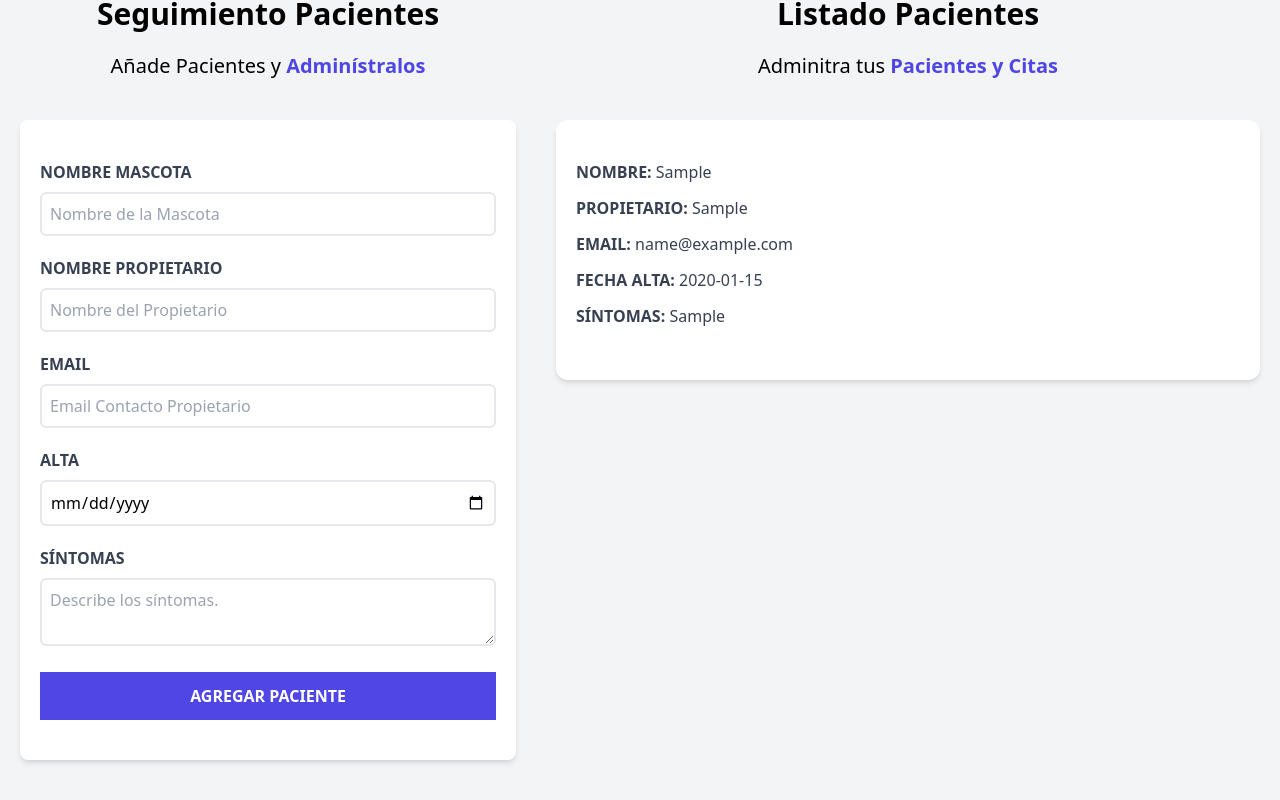
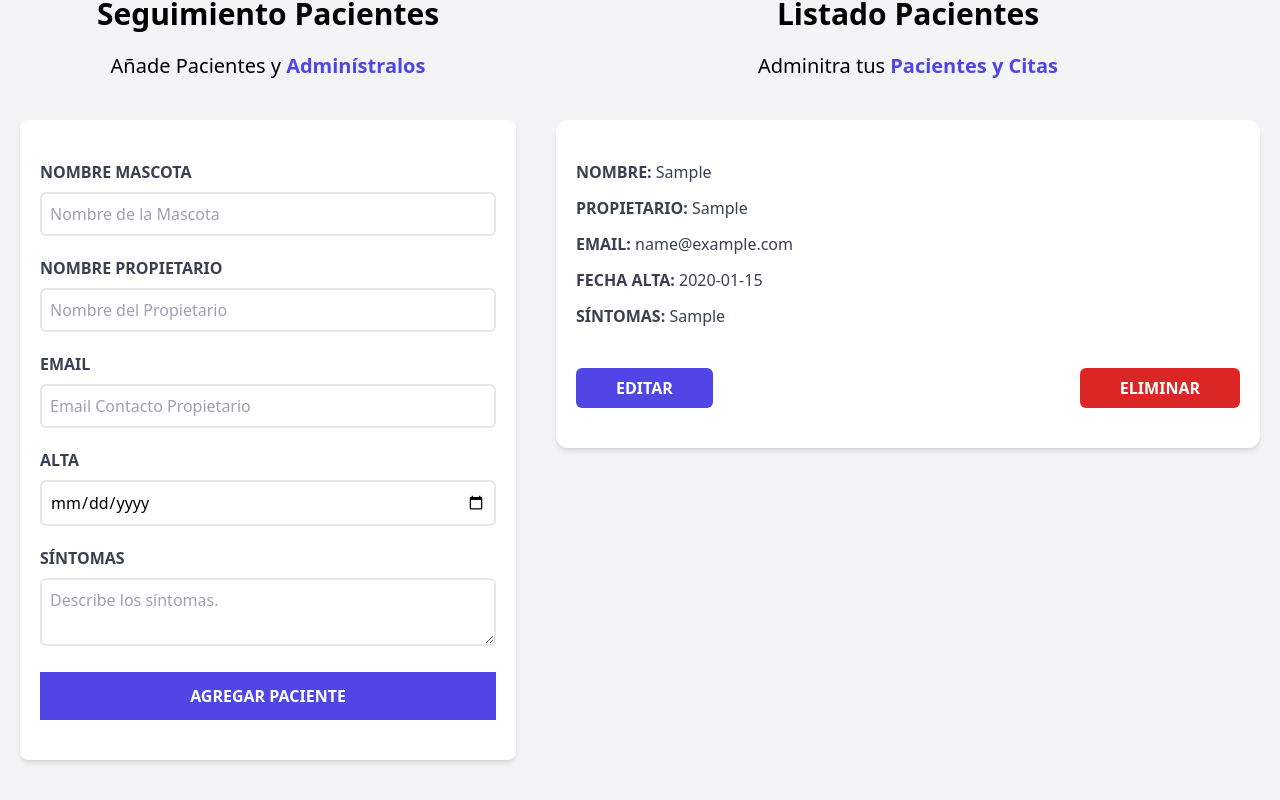
Before and after one commit to CarlosCrisonG/Appointment-RB, a React (Vite) app: page / in a window 1280 px wide. Both pictures are taken after typing "Sample", "Sample", "name@example.com", "2020-01-15", "Sample" into the empty fields and a click on the input "Agregar Paciente". Shown: the part 180-980 px from the top of the page. Built offline with nearby package versions, Linux system fonts and the light colour scheme.

Commit message:
Boton Editar y Eliminar Creados

```diff
--- a/src/App.jsx
+++ b/src/App.jsx
@@ -6,6 +6,7 @@
 function App() {
 
   const [pacientes, setPacientes] = useState([]);
+  const [paciente, setPaciente] = useState({});
 
   return (
     <div className="container mx-auto mt-20">
@@ -15,9 +16,11 @@
         <Formulario
           pacientes={pacientes}
           setPacientes={setPacientes}
-        />
+          paciente={paciente}
+          />
         <ListadoPacientes
           pacientes={pacientes}
+          setPaciente={setPaciente}
         />
       </div>
 
--- a/src/components/Formulario.jsx
+++ b/src/components/Formulario.jsx
@@ -1,7 +1,7 @@
 import { useState, useEffect } from "react";
 import Error from "./Error";
 
-function Formulario({pacientes, setPacientes}) {
+function Formulario({pacientes, setPacientes, paciente}) {
 
   const [nombre, setNombre] = useState('');
   const [propietario, setPropietario] = useState('');
@@ -9,6 +9,10 @@
   const [fecha, setFecha] = useState('');
   const [sintomas, setSintomas] = useState('');
   const [error, setError] = useState(false);
+
+  useEffect(() => {
+
+  }, [paciente])
 
   const generarId = () => {
     const random = Math.random().toString(36).substring(2);
@@ -39,7 +43,7 @@
       id: generarId()
     }
 
-    console.log(objetoPaciente);
+    // console.log(objetoPaciente);
 
     setPacientes([...pacientes, objetoPaciente]);
 
--- a/src/components/ListadoPacientes.jsx
+++ b/src/components/ListadoPacientes.jsx
@@ -1,6 +1,6 @@
 import Paciente from "./Paciente";
 
-function ListadoPacientes({ pacientes }) {
+function ListadoPacientes({ pacientes, setPaciente }) {
 
     return (
         <>
@@ -25,6 +25,7 @@
                                     <Paciente
                                         key={paciente.id}
                                         paciente={paciente}
+                                        setPaciente={setPaciente}
                                     />
                                 )
                             })}
--- a/src/components/Paciente.jsx
+++ b/src/components/Paciente.jsx
@@ -1,6 +1,5 @@
 //rfec
-function Paciente({ paciente }) {
-
+function Paciente({ paciente, setPaciente }) {
     const { nombre, propietario, email, fecha, sintomas } = paciente;
 
     return (
@@ -21,6 +20,21 @@
                 <p className="font-bold mb-3 text-gray-700 uppercase">Síntomas: {''}
                     <span className="font-normal normal-case">{sintomas}</span>
                 </p>
+
+                {/* Botones de Editar y Eliminar */}
+                <div className="flex justify-between mt-10">
+                    <button
+                        type="button"
+                        className="py-2 px-10 bg-indigo-600 hover:bg-indigo-700 text-white font-bold uppercase rounded-md"
+                        onClick={() => setPaciente(paciente)}
+                    >Editar</button>
+
+                    <button
+                        type="button"
+                        className="py-2 px-10 bg-red-600 hover:bg-red-700 text-white font-bold uppercase rounded-md"
+                    >Eliminar</button>
+                </div>
+
             </div>
         </>
     )
```
